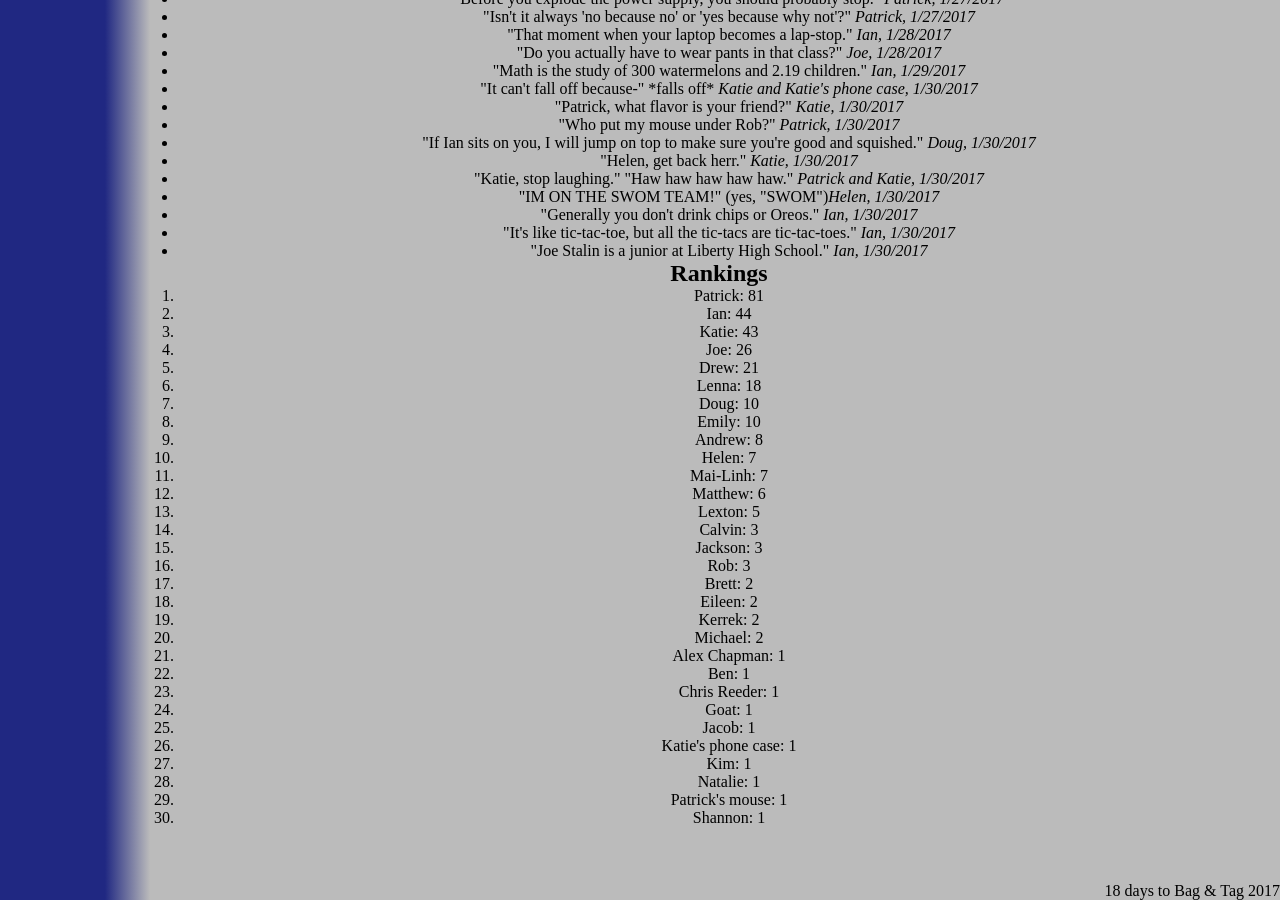
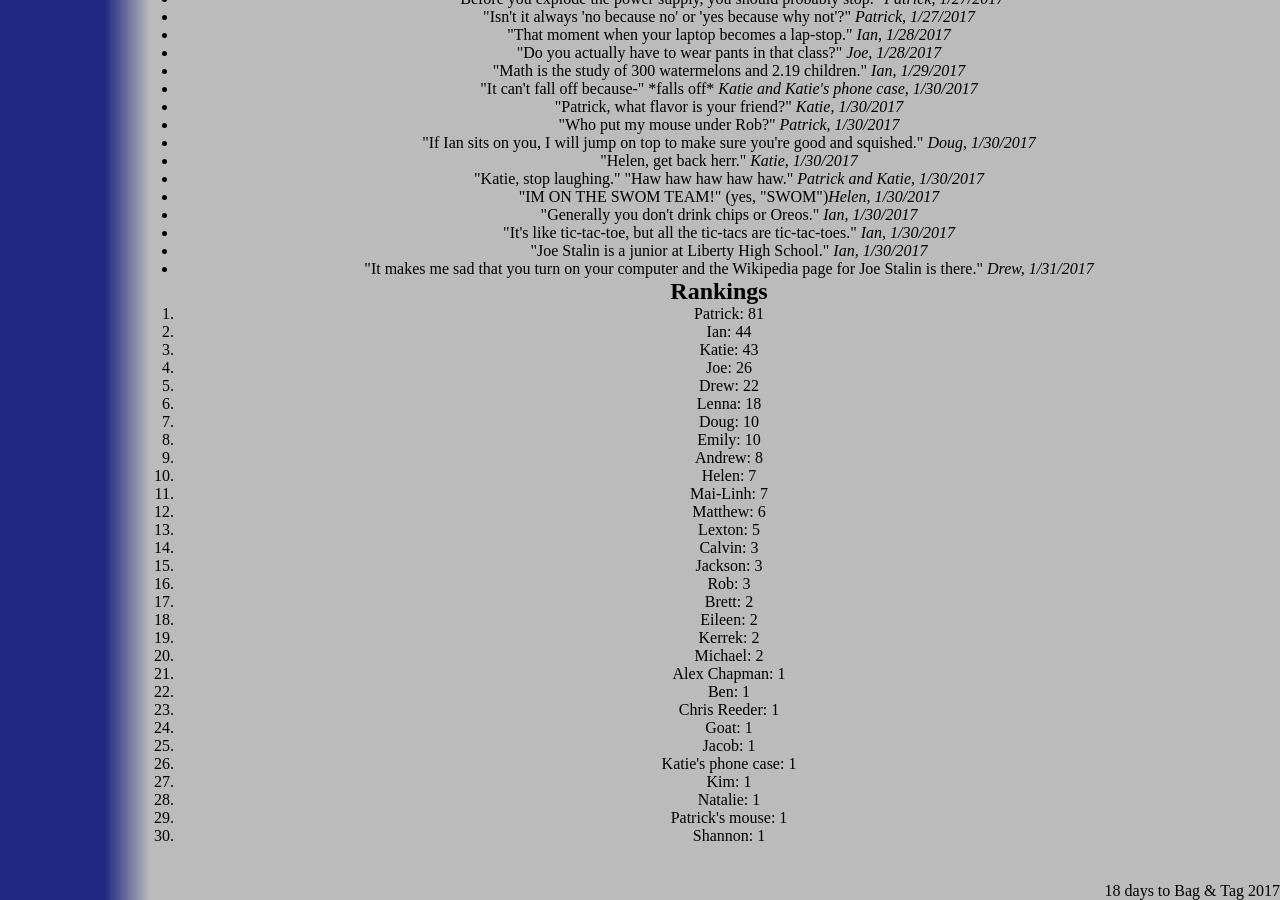
Before and after one commit to katiebugmoon/FRC4131.github.io, a Jekyll site: the page built from media/2017/quotes.html, in a window 1280 px wide and 900 px high, scrolled down 4220 px. Built offline with Jekyll 4.4.1, drawn with Linux system fonts in a browser that asks for light colours; nearby versions of some CDN libraries.

Commit message:
Update quotes.html

```diff
--- a/media/2017/quotes.html
+++ b/media/2017/quotes.html
@@ -241,6 +241,7 @@ title: Build Season 2017 Quotes
 	<li>"Generally you don't drink chips or Oreos." <i>Ian, 1/30/2017</i></li>
 	<li>"It's like tic-tac-toe, but all the tic-tacs are tic-tac-toes." <i>Ian, 1/30/2017</i></li>
 	<li>"Joe Stalin is a junior at Liberty High School." <i>Ian, 1/30/2017</i></li>
+	<li>"It makes me sad that you turn on your computer and the Wikipedia page for Joe Stalin is there." <i>Drew, 1/31/2017</i></li>
 </ul>
 <h2>Rankings</h2>
 <ol id='rankings'></ol>
```
